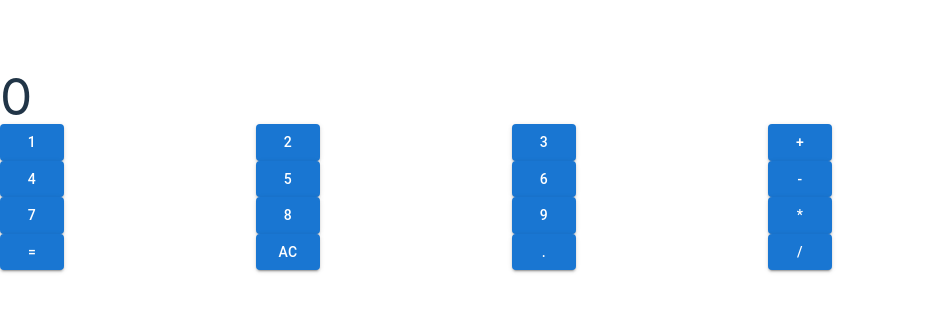
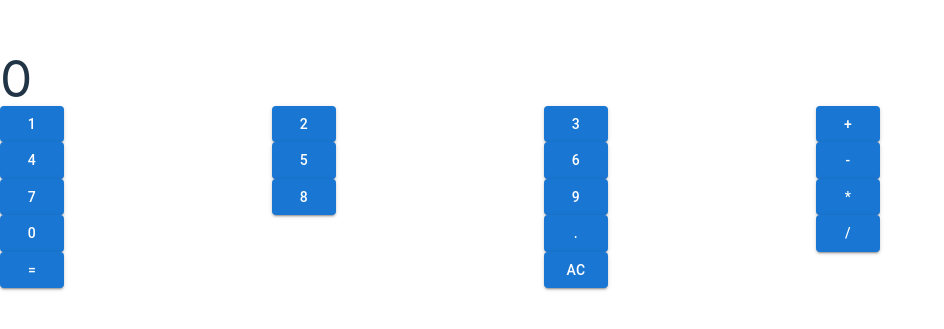
Before and after one commit to pastafartian/javascript-calculator, a React (Vite) app: page / in a window 1280 px wide. Shown: the part 231-560 px from the top of the page, without its empty margins (0-944 px from the left). Built offline with nearby package versions, Linux system fonts and the light colour scheme.

Commit message:
continued refactoring for Zustand

```diff
--- a/src/App.jsx
+++ b/src/App.jsx
@@ -14,22 +14,57 @@ export default function App() {
     <div className="App">
       <Display />
       <Grid container className="buttons">
+        <Grid item xs={3}>
           <NumberInput text ="1"/>
+        </Grid>
+        <Grid item xs={3}>
           <NumberInput text ="2"/>
+        </Grid>
+        <Grid item xs={3}>
           <NumberInput text ="3"/>
+        </Grid>
+        <Grid item xs={3}>
           <Operator text ="+" id="add" />
+        </Grid>
+        <Grid item xs={3}>
           <NumberInput text ="4"/>
+        </Grid>
+        <Grid item xs={3}>
           <NumberInput text ="5"/>
+        </Grid>
+        <Grid item xs={3}>
           <NumberInput text ="6"/>
+        </Grid>
+        <Grid item xs={3}>
           <Operator text ="-"  id="subtract" />
+        </Grid>
+        <Grid item xs={3}>
           <NumberInput text ="7"/>
+        </Grid>
+        <Grid item xs={3}>
           <NumberInput text ="8"/>
+        </Grid>
+        <Grid item xs={3}>
           <NumberInput text ="9"/>
+        </Grid>
+        <Grid item xs={3}>
           <Operator text ="*" id="multiply" />
+        </Grid>
+        <Grid item xs={6}>
+          <NumberInput text ="0"/>
+        </Grid>
+        <Grid item xs={3}>
+          <Decimal text ="." />
+        </Grid>
+        <Grid item xs={3}>
+          <Operator text ="/" id="divide" />
+        </Grid>
+        <Grid item xs={6}>
           <Equals text="=" />
+        </Grid>
+        <Grid item xs={6}>
           <Clear />
-        <Decimal text ="." />
-        <Operator text ="/" id="divide" />
+        </Grid>
       </Grid>
     </div>
   )
--- a/src/Decimal.jsx
+++ b/src/Decimal.jsx
@@ -9,14 +9,13 @@ export default function Decimal() {
 
     const changeInput = () => {
         if (! input.includes('.')) {
-            let newInput = input.concat('.');
-            setInput(newInput);
+            setInput('.');
         }
     }
 
     return (
         <Grid item xs={3}>
-            <Button variant="contained" color="primary" onClick={setInput} id="decimal">
+            <Button variant="contained" color="primary" onClick={changeInput} id="decimal">
                 .
             </Button>
         </Grid>
--- a/src/NumberInput.jsx
+++ b/src/NumberInput.jsx
@@ -14,12 +14,6 @@ export default function NumberInput({ text }) {
         //if not, sets input to corresponding digit
         if (value == 0 && text != "0") {
             setInput(text);
-        }
-        //initializes temporary
-        let newInput = "";
-        if (operator != null) {
-            newInput = input.concat(text);
-            setInput(newInput);
         } else {
             //need to compute new value if operator exists and previous value
             //was the result of a previous calculation
--- a/src/store.js
+++ b/src/store.js
@@ -10,7 +10,7 @@ export const useStore = create((set) => ({
 
 
   operator: null,
-  //setOperator: (operator) => set((state) => ({ operator })),
+  setOperator: (operator) => set((state) => ({ operator: operator, input: '', value: state.input})),
 
   clear: () => set({
     input: '',
```
Lines whose indentation alone changed are shown as unchanged.
